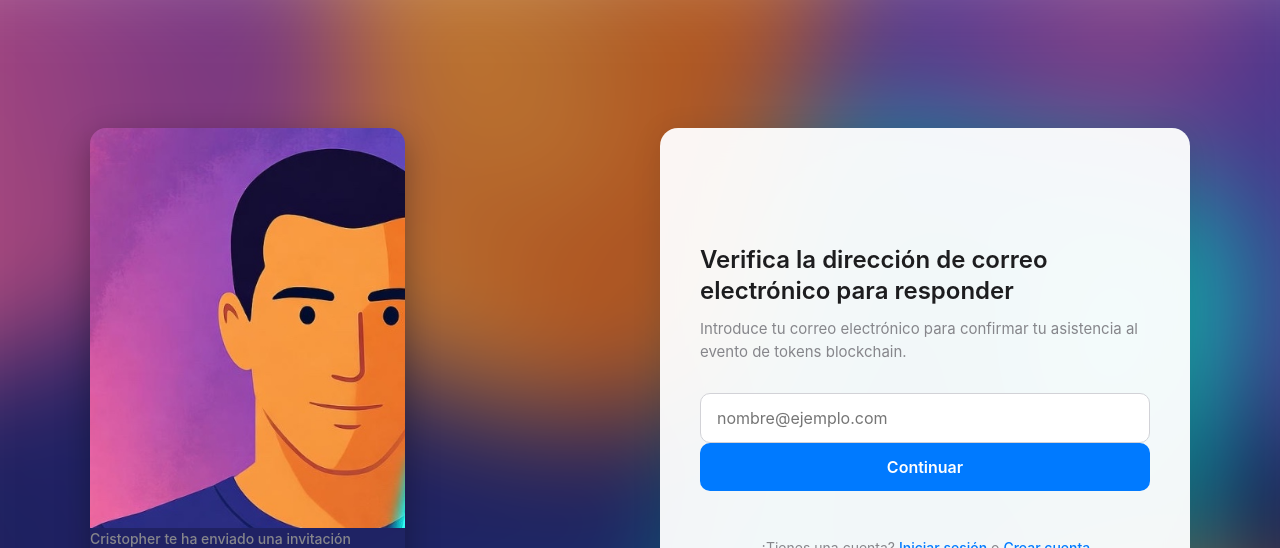
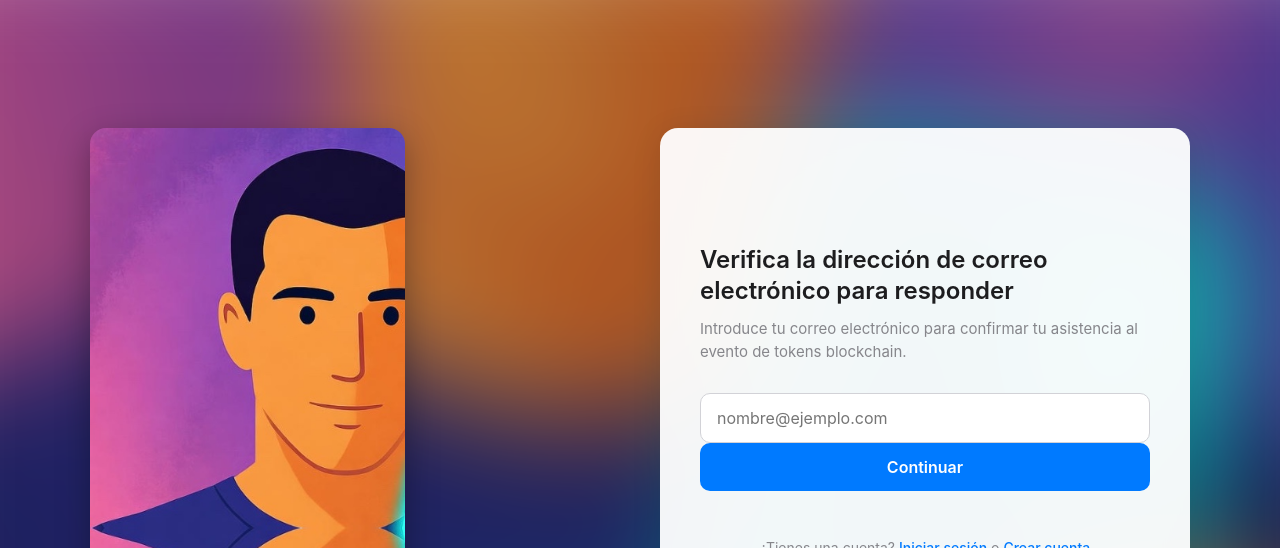
Before and after one commit to CLPTokenRoyal/Register, a plain HTML site: page index.html in a window 1280 px wide. Shown: the top 548 px of the page. Drawn offline with Linux system fonts and the light colour scheme.

Commit message:
Add class to second image for flipping effect

```diff
--- a/index.html
+++ b/index.html
@@ -18,7 +18,7 @@
                             <img src="assets/images/event-background-image.jpeg" style="--image-opacity: 1; --image-scale: 0.7835820895522388; --top-translate: -0.5970149253731449px; --left-translate: 0px;">
                         </div>
                         <div class="image-wrapper" style="--image-container-height: 400px;">
-                            <img src="assets/images/event-background-image.jpeg" style="--image-opacity: 1; --image-scale: 0.7835820895522388; --top-translate: 400.5970149253732px; --left-translate: 0px;">
+                            <img class="flipped-image" src="assets/images/event-background-image.jpeg" style="--image-opacity: 1; --image-scale: 0.7835820895522388; --top-translate: 400.5970149253732px; --left-translate: 0px;">
                         </div>
                     </div>
                 </div>
```
